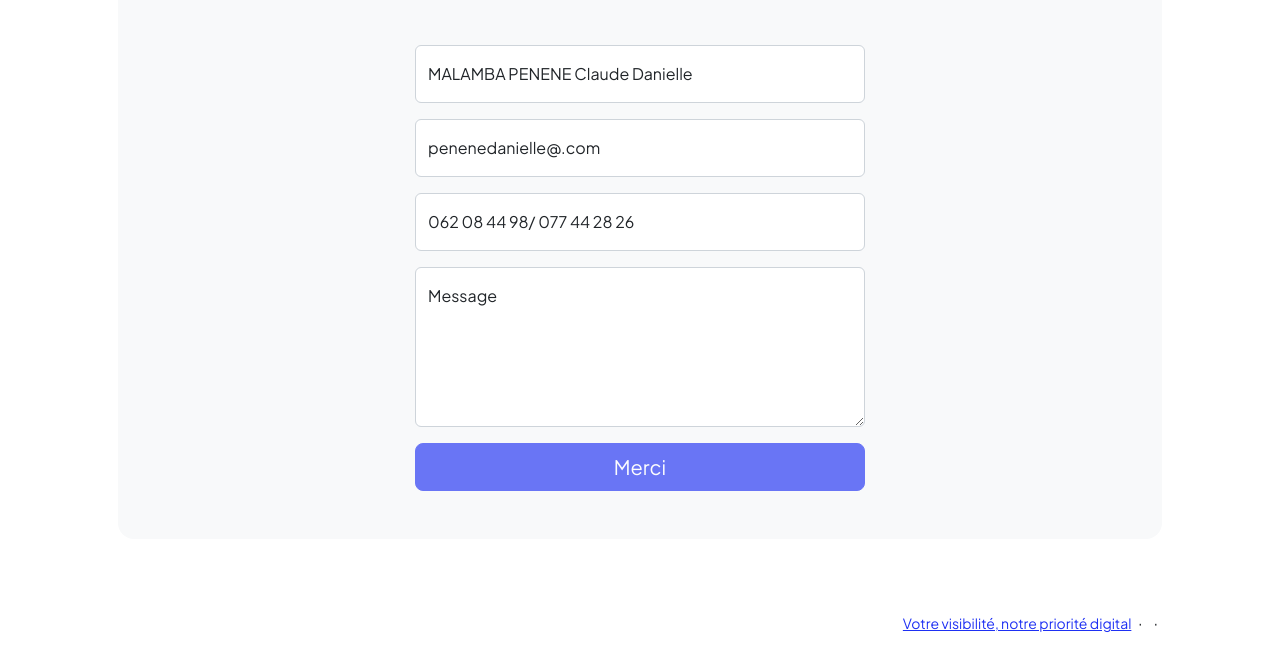
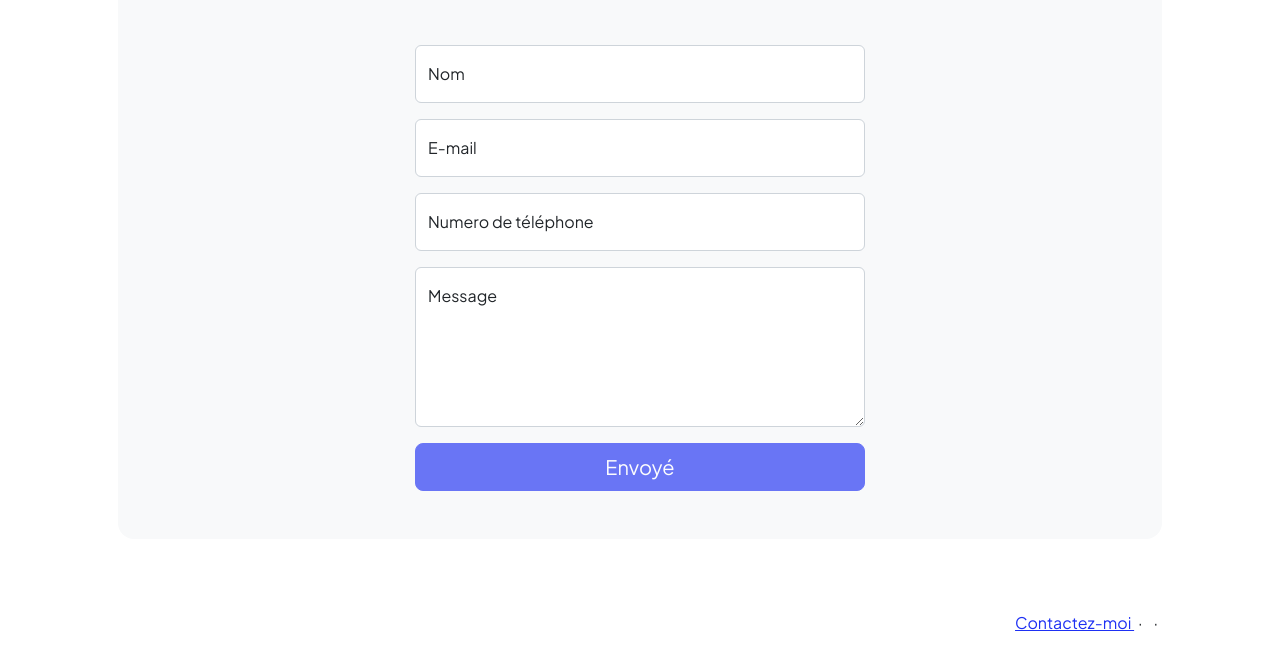
Before and after one commit to claudedanielle/portef, a plain HTML site: page contact.html in a window 1280 px wide. Shown: the part 321-980 px from the top of the page. Drawn offline with nearby package versions, Linux system fonts and the light colour scheme.

Commit message:
modif v1

```diff
--- a/contact.html
+++ b/contact.html
@@ -26,7 +26,7 @@
                     <button class="navbar-toggler" type="button" data-bs-toggle="collapse" data-bs-target="#navbarSupportedContent" aria-controls="navbarSupportedContent" aria-expanded="false" aria-label="Toggle navigation"><span class="navbar-toggler-icon"></span></button>
                     <div class="collapse navbar-collapse" id="navbarSupportedContent">
                         <ul class="navbar-nav ms-auto mb-2 mb-lg-0 small fw-bolder">
-                            <li class="nav-item"><a class="nav-link" href="index.html">Home</a></li>
+                            <li class="nav-item"><a class="nav-link" href="index.html">Acceuil</a></li>
                             <li class="nav-item"><a class="nav-link" href="resume.html">CV</a></li>
                             <li class="nav-item"><a class="nav-link" href="projects.html">Projets</a></li>
                             <li class="nav-item"><a class="nav-link" href="contact.html">Contact</a></li>
@@ -41,7 +41,7 @@
                     <div class="bg-light rounded-4 py-5 px-4 px-md-5">
                         <div class="text-center mb-5">
                             <div class="feature bg-primary bg-gradient-primary-to-secondary text-white rounded-3 mb-3"><i class="bi bi-envelope"></i></div>
-                            <h1 class="fw-bolder">Contactez-nous</h1>
+                            <h1 class="fw-bolder">Contactez-moi</h1>
                             <p class="lead fw-normal text-muted mb-0">Travaillons ensemble</p>
                         </div>
                         <div class="row gx-5 justify-content-center">
@@ -57,21 +57,21 @@
                                     <!-- Name input-->
                                     <div class="form-floating mb-3">
                                         <input class="form-control" id="name" type="text" placeholder="Enter your name..." data-sb-validations="required" />
-                                        <label for="name">MALAMBA PENENE Claude Danielle</label>
-                                        <div class="invalid-feedback" data-sb-feedback="name:required">MALAMBA PENENE Claude Danielle.</div>
+                                        <label for="name">Nom</label>
+                                        <div class="invalid-feedback" data-sb-feedback="name:required">Noms.</div>
                                     </div>
                                     <!-- Email address input-->
                                     <div class="form-floating mb-3">
                                         <input class="form-control" id="email" type="email" placeholder="name@example.com" data-sb-validations="required,email" />
-                                        <label for="email">penenedanielle@.com</label>
-                                        <div class="invalid-feedback" data-sb-feedback="email:required">penenedanielle@gmail.com</div>
-                                        <div class="invalid-feedback" data-sb-feedback="email:email">penenedanielle@gmail.com</div>
+                                        <label for="email">E-mail</label>
+                                        <div class="invalid-feedback" data-sb-feedback="email:required">E-mail</div>
+                                        <div class="invalid-feedback" data-sb-feedback="email:email">E-mail</div>
                                     </div>
                                     <!-- Phone number input-->
                                     <div class="form-floating mb-3">
                                         <input class="form-control" id="phone" type="tel" placeholder="(123) 456-7890" data-sb-validations="required" />
-                                        <label for="phone">062 08 44 98/ 077 44 28 26</label>
-                                        <div class="invalid-feedback" data-sb-feedback="phone:required">062 08 44 98/ 077 44 28 26.</div>
+                                        <label for="phone">Numero de téléphone</label>
+                                        <div class="invalid-feedback" data-sb-feedback="phone:required">Numéro de téléphone.</div>
                                     </div>
                                     <!-- Message input-->
                                     <div class="form-floating mb-3">
@@ -97,7 +97,7 @@
                                     <!-- an error submitting the form-->
 
                                     <!-- Submit Button-->
-                                    <div class="d-grid"><button class="btn btn-primary btn-lg disabled" id="submitButton" type="submit">Merci</button></div>
+                                    <div class="d-grid"><button class="btn btn-primary btn-lg disabled" id="submitButton" type="submit">Envoyé</button></div>
                                 </form>
                             </div>
                         </div>
@@ -111,7 +111,7 @@
                 <div class="row align-items-center justify-content-between flex-column flex-sm-row">
                     <div class="col-auto"><div class="small m-0"></div></div>
                     <div class="col-auto">
-                        <a class="small" href="#!">Votre visibilité, notre priorité digital</a>
+                        <a class="action" href="https://mail.google.com/mail/u/0/?tab=rm&ogbl">Contactez-moi            </a>
                         <span class="mx-1">&middot;</span>
                         <a class="small" href="#!"></a>
                         <span class="mx-1">&middot;</span>
```
Also changed, not shown: index.html (+2 -2 lines), resume.html (+1 -1 lines).
